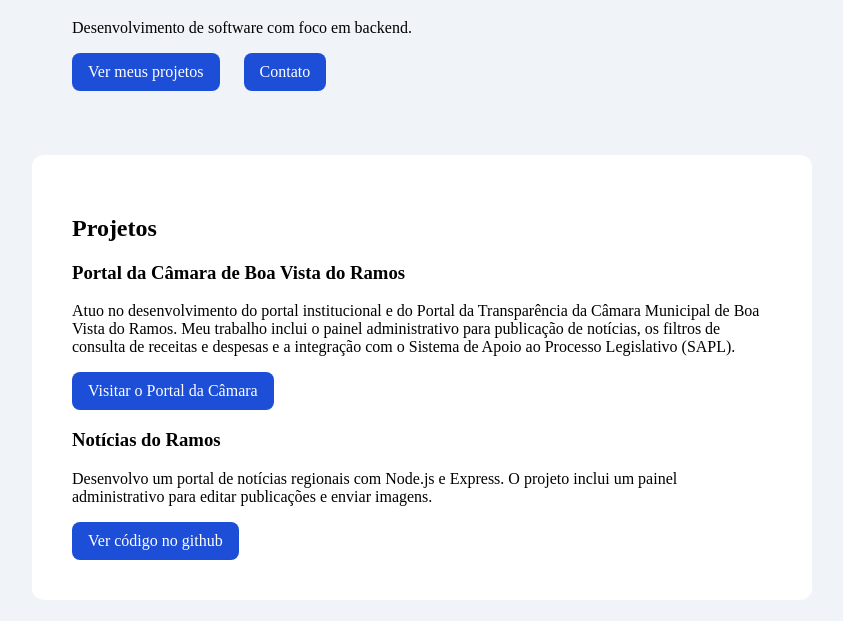
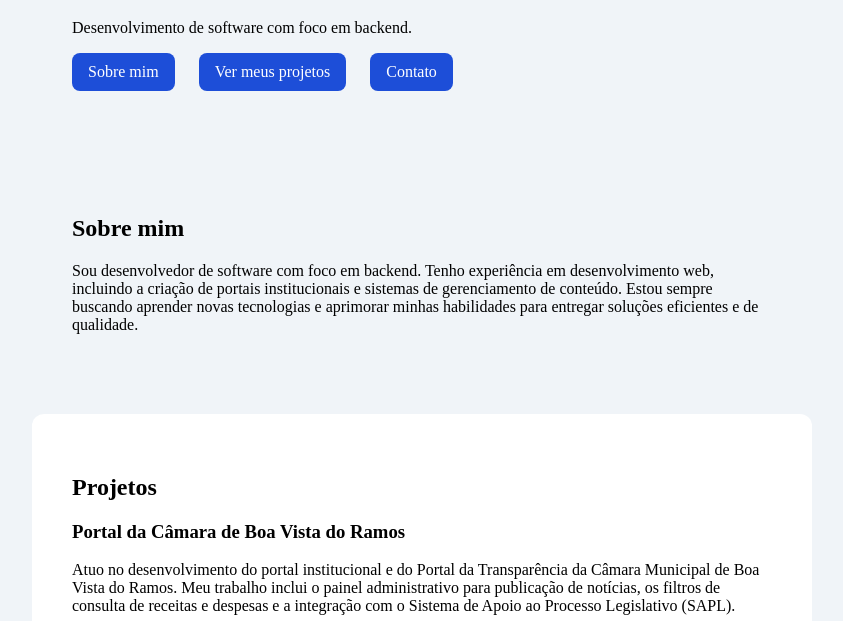
Before and after one commit to Dassaevy-Ono/meu-portfolio, a plain HTML site: page index.html in a window 1280 px wide. Shown: the part 125-746 px from the top of the page, without its empty margins (218-1061 px from the left). Drawn offline with Linux system fonts and the light colour scheme.

Commit message:
Adiciona seção Sobre mim ai portfólio

```diff
--- a/index.html
+++ b/index.html
@@ -14,6 +14,7 @@
     <h1>Dassaévy Ono</h1>
     <p>Desenvolvimento de software com foco em backend.</p>
     <nav class="menu" aria-label="Navegação principal">
+        <a class="link-projeto" href="#sobre">Sobre mim</a>
         <a class="link-projeto" href="#projetos">Ver meus projetos</a>
         <a class="link-projeto" href="#contato">Contato</a>
     </nav>
@@ -21,6 +22,16 @@
 </header>
 
 <main>
+    <section class="sobre" id="sobre">
+        <h2>Sobre mim</h2>
+        <p>
+            Sou desenvolvedor de software com foco em backend. Tenho experiência em
+            desenvolvimento web, incluindo a criação de portais institucionais e
+            sistemas de gerenciamento de conteúdo. Estou sempre buscando aprender
+            novas tecnologias e aprimorar minhas habilidades para entregar soluções
+            eficientes e de qualidade.
+        </p>
+    </section>
     <section class="projetos" id="projetos">
         <h2>Projetos</h2>
         <h3>Portal da Câmara de Boa Vista do Ramos</h3>
--- a/style.css
+++ b/style.css
@@ -9,7 +9,8 @@ body {
 
 .apresentacao,
 .projetos,
-.contato {
+.contato,
+.sobre {
     max-width: 700px;
     margin: 24px auto;
     padding: 40px;
@@ -43,7 +44,8 @@ footer {
 @media (max-width: 600px) {
     .apresentacao,
     .projetos,
-    .contato {
+    .contato,
+    .sobre  {
         padding: 20px;
     }
 
```
